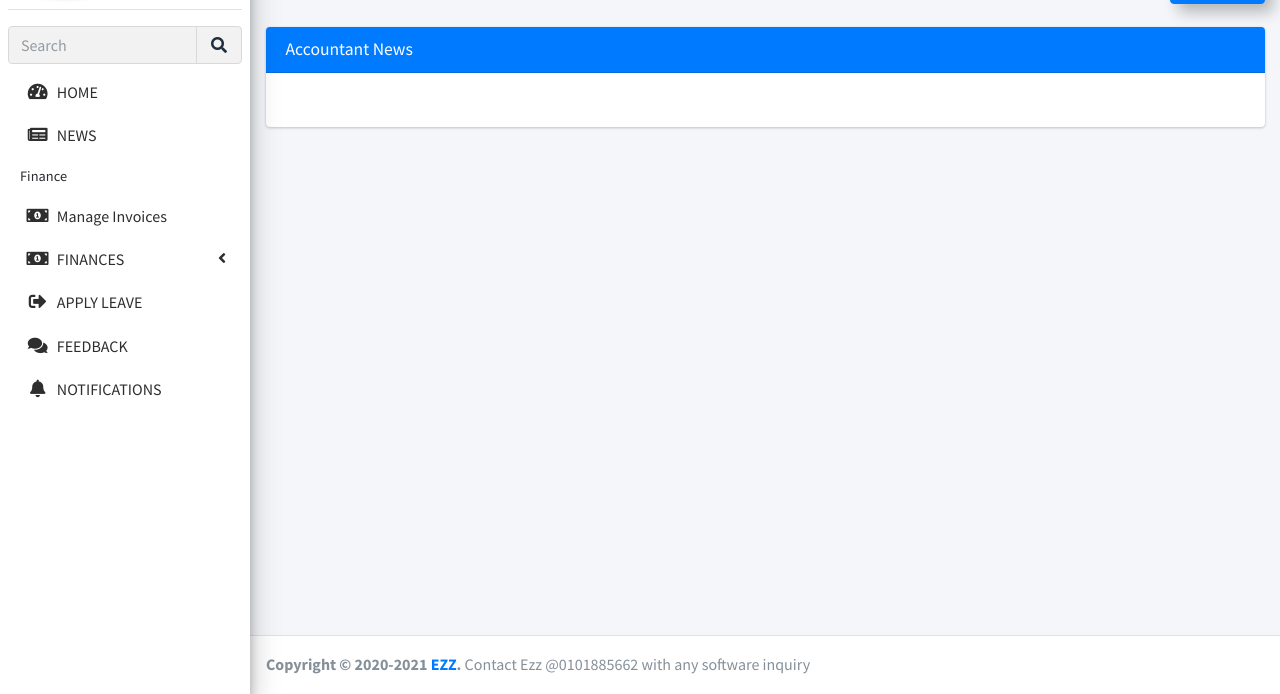
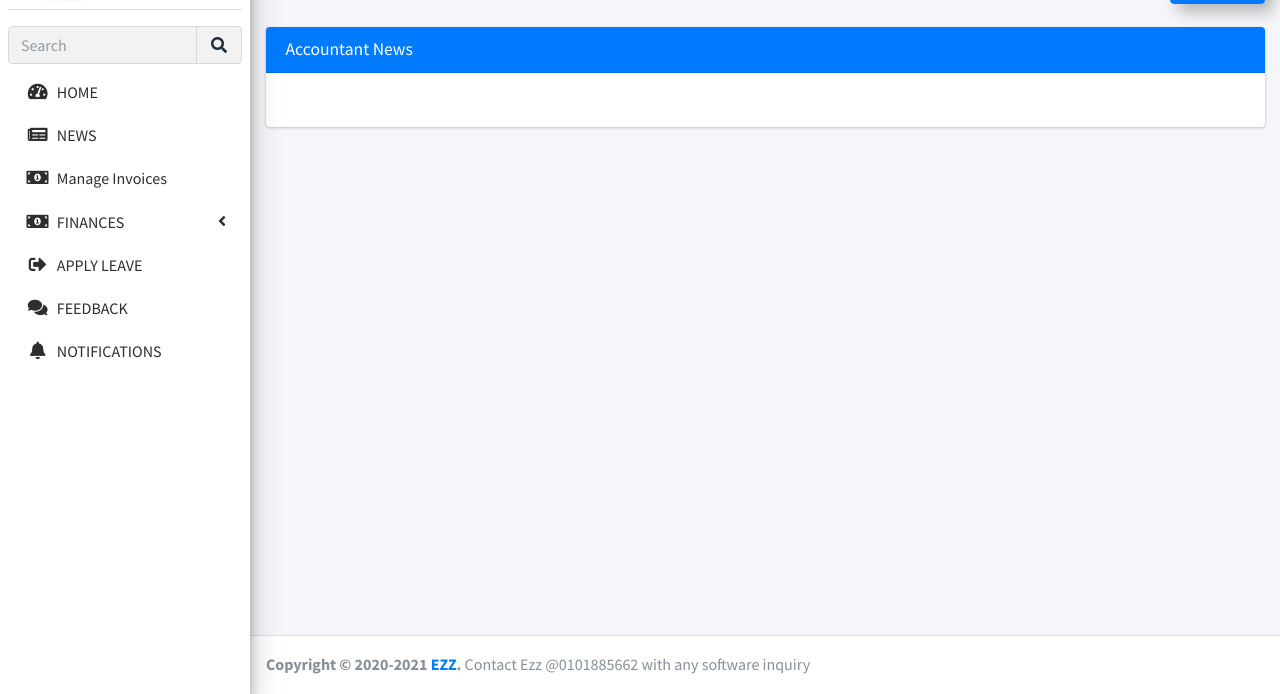
Before and after one commit to rez047/October-29th, a Django app: template school_management_app/templates/account_template/account_news.html in a window 1280 px wide. Shown: the part 106-800 px from the top of the page. Run offline with Django 3.2, Linux system fonts and the light colour scheme; the template is opened without the code that fills it, so the values that code supplies are empty; some libraries are stand-ins or nearby versions.

Commit message:
Update sidebar_template.html

```diff
--- a/school_management_app/templates/account_template/sidebar_template.html
+++ b/school_management_app/templates/account_template/sidebar_template.html
@@ -115,7 +115,7 @@
               </p>
             </a>
           </li>
-          <li class="nav-header">Finance</li>
+
             <li class="nav-item">
               {% url 'manage_invoice' as manage_invoice %}
               <a href="{% url 'manage_invoice' %}" class="nav-link">
```
